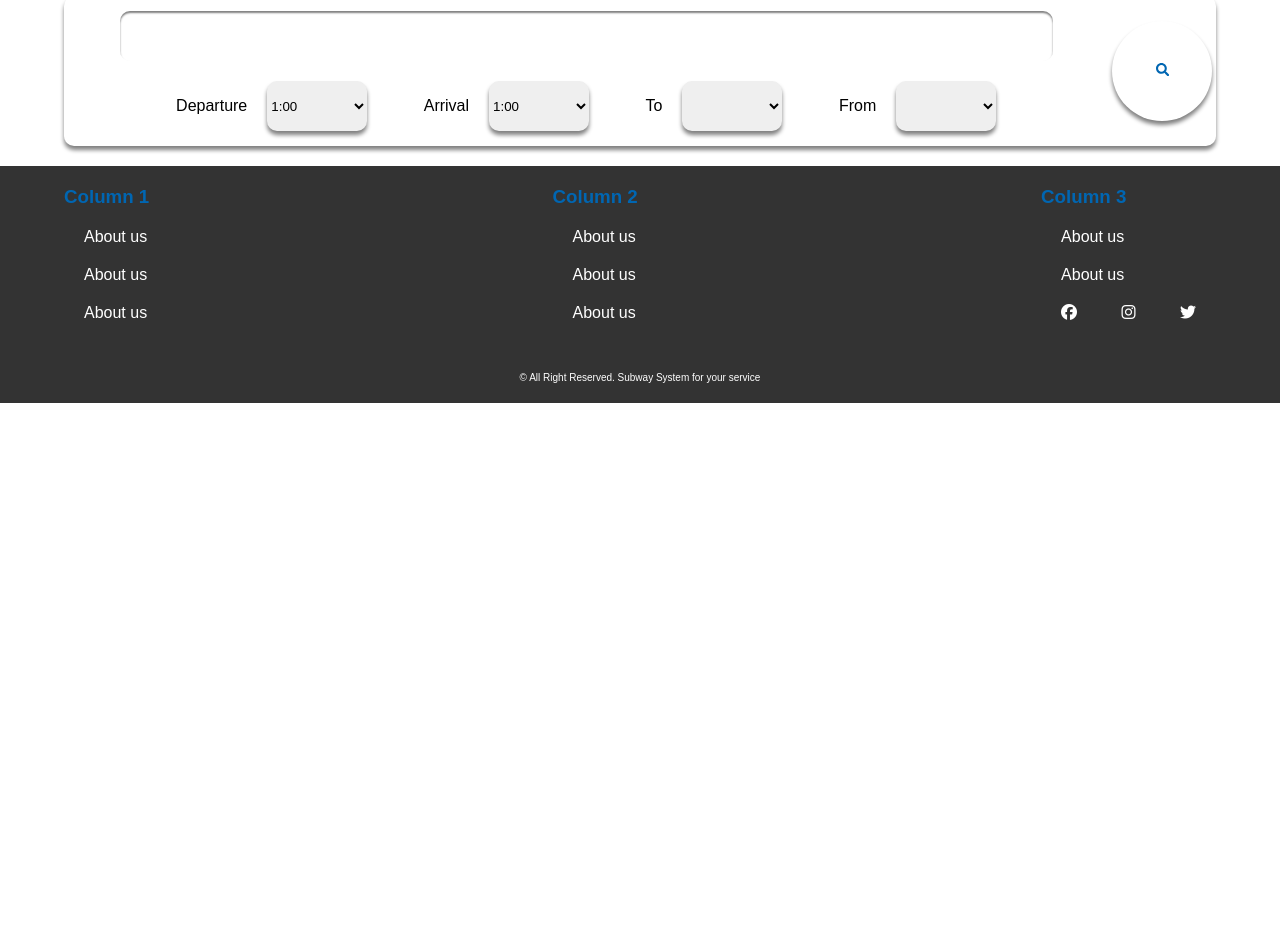
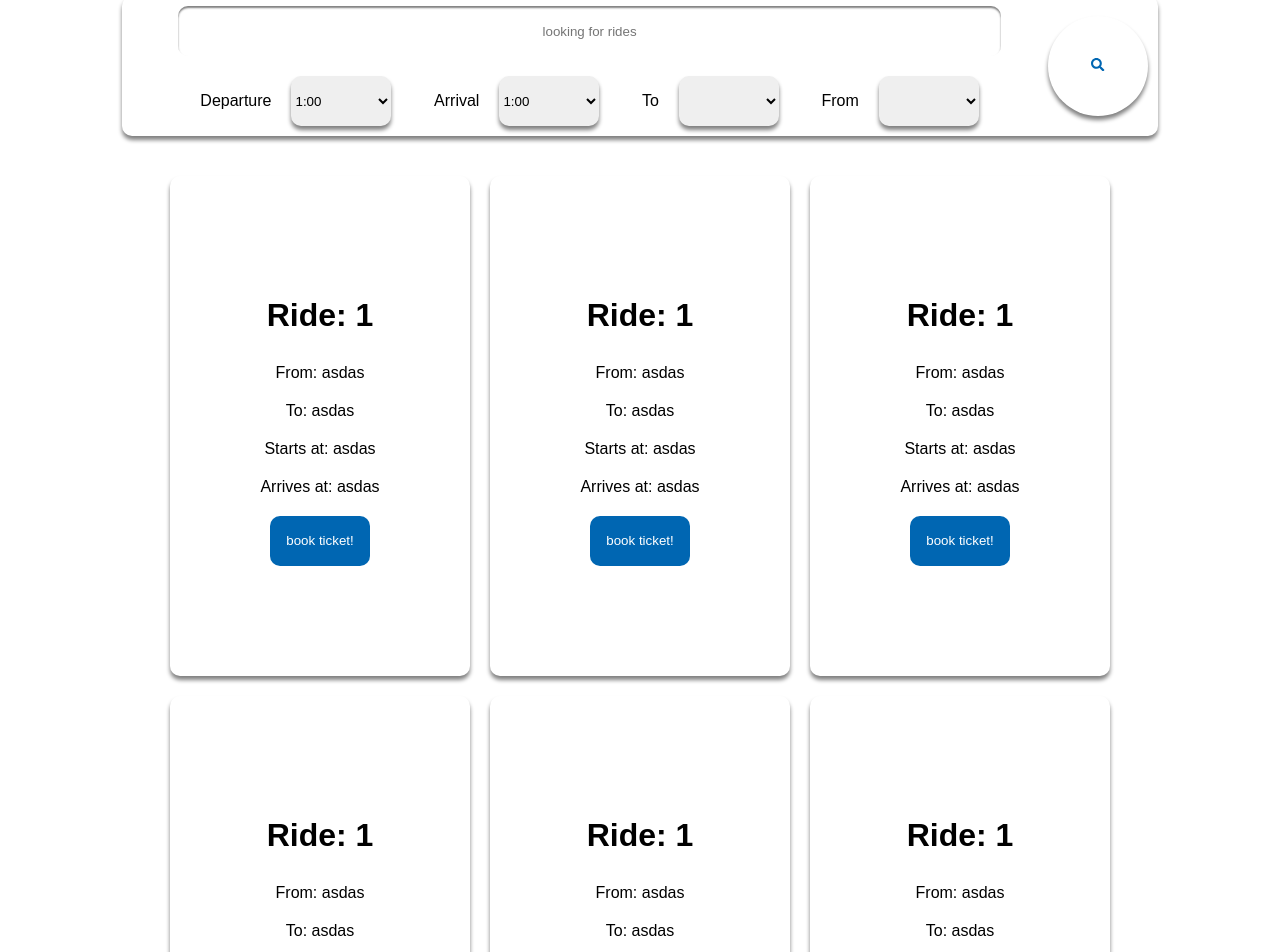
Before and after one commit to AhmadHandoush/Subway-System, a React (Create React App) app in the folder front-end/: page /allrides in a window 1280 px wide. Shown: the part 114-1066 px from the top of the page. Before the commit the page ends 800 px from the top, so only its background shows below. Built offline with nearby package versions, Linux system fonts and the light colour scheme.

Commit message:
finished the all rides page

```diff
--- /dev/null
+++ b/front-end/src/Components/rideCardBig/index.css
@@ -0,0 +1,23 @@
+.ride-card-big{
+    width:300px;
+    height: 500px;
+    border-radius: 10px;
+    box-shadow: 0 4px 4px gray;
+    gap: 20px;
+    padding: 20px;
+}
+
+.ride-card-big button{
+    width: 100px;
+    height: 50px;
+    border-radius:10px;
+    border: none;
+}
+
+.card-div{
+    width: 90%;
+    flex-wrap: wrap;
+    height: 100%;
+    gap: 20px;
+    margin-bottom: 30px;
+}
--- /dev/null
+++ b/front-end/src/Components/rideCardBig/index.jsx
@@ -0,0 +1,19 @@
+import './index.css'
+
+const RideCardBig=({
+    ride_id,departure_station,arrival_station,departure_time,arrival_time,handleBooking
+})=>{
+
+    return(
+        <div className='ride-card-big flex column center '>
+            <h1>Ride: {ride_id}</h1>
+            <p>From: {departure_station}</p>
+            <p>To: {arrival_station}</p>
+            <p>Starts at: {departure_time}</p>
+            <p>Arrives at: {arrival_time}</p>
+            <button className='txt-white bg-primary' onClick={handleBooking}>book ticket!</button>
+        </div>
+    )
+}
+
+export default RideCardBig
--- a/front-end/src/Components/rideSearchBar/index.css
+++ b/front-end/src/Components/rideSearchBar/index.css
@@ -1,14 +1,16 @@
 .ride-search {
   width: 90%;
-  height: 150px;
+  height: fit-content;
   box-shadow: 0 4px 4px 0 gray;
   border-radius: 10px;
   margin-bottom: 20px;
+  padding: 10px;
   margin-top: 20px;
 }
 
 .without-btn {
   gap: 20px;
+  flex-wrap: wrap;
   width: 90%;
 }
 
@@ -36,6 +38,8 @@
 
 .selects {
   width: 90%;
+  flex-wrap: wrap;
+  gap: 20px ;
 }
 
 .selects select {
--- a/front-end/src/Components/rideSearchBar/index.jsx
+++ b/front-end/src/Components/rideSearchBar/index.jsx
@@ -32,7 +32,7 @@ const RideSearchBar = () => {
   return (
     <div className="ride-search flex around">
       <div className="without-btn flex column center">
-        <input type="text" />
+        <input type="text" placeholder="looking for rides"/>
         <div className="selects full-width flex evenly">
           <div className="flex center">
             <label htmlFor="departure-time">Departure</label>
--- a/front-end/src/pages/allRides/index.jsx
+++ b/front-end/src/pages/allRides/index.jsx
@@ -1,10 +1,61 @@
 import "./index.css";
 import RideSearchBar from "../../Components/rideSearchBar";
+import RideCardBig from "../../Components/rideCardBig";
 
 const AllRides = () => {
   return (
     <div className="full-width center flex column">
-      <RideSearchBar />
+      <div className="flex center card-div ">
+        <RideSearchBar />
+          <RideCardBig ride_id='1'
+           departure_station='asdas'
+           arrival_station='asdas'
+           departure_time='asdas'
+           arrival_time='asdas'
+          />
+          <RideCardBig ride_id='1'
+           departure_station='asdas'
+           arrival_station='asdas'
+           departure_time='asdas'
+           arrival_time='asdas'
+          />
+          <RideCardBig ride_id='1'
+           departure_station='asdas'
+           arrival_station='asdas'
+           departure_time='asdas'
+           arrival_time='asdas'
+          />
+          <RideCardBig ride_id='1'
+           departure_station='asdas'
+           arrival_station='asdas'
+           departure_time='asdas'
+           arrival_time='asdas'
+          />
+          <RideCardBig ride_id='1'
+           departure_station='asdas'
+           arrival_station='asdas'
+           departure_time='asdas'
+           arrival_time='asdas'
+          />
+          <RideCardBig ride_id='1'
+           departure_station='asdas'
+           arrival_station='asdas'
+           departure_time='asdas'
+           arrival_time='asdas'
+          />
+          <RideCardBig ride_id='1'
+           departure_station='asdas'
+           arrival_station='asdas'
+           departure_time='asdas'
+           arrival_time='asdas'
+          />
+          <RideCardBig ride_id='1'
+           departure_station='asdas'
+           arrival_station='asdas'
+           departure_time='asdas'
+           arrival_time='asdas'
+          />
+      </div>
     </div>
   );
 };
--- a/front-end/src/pages/allStations/components/map/index.jsx
+++ b/front-end/src/pages/allStations/components/map/index.jsx
@@ -5,7 +5,7 @@ import "leaflet/dist/leaflet.css";
 import L from 'leaflet'
 
 
-const Map = ({handleMapClick,stations}) => {
+const Map = ({stations}) => {
 
 
     const customIcon = L.icon({
@@ -19,7 +19,7 @@ const Map = ({handleMapClick,stations}) => {
       <MapContainer
         center={[33.8547, 35.8623]}
         zoom={9}
-        onClick={handleMapClick}
+
       >
         <TileLayer
           attribution='&copy; <a href="https://www.openstreetmap.org/copyright">OpenStreetMap</a> contributors'
--- a/front-end/src/pages/allStations/components/search/index.css
+++ b/front-end/src/pages/allStations/components/search/index.css
@@ -6,6 +6,7 @@
   box-shadow:0 2px 4px gray;
   width: 90%;
   border-radius: 30px;
+  margin-bottom: 30px;
 }
 
 .search input {
--- a/front-end/src/pages/allStations/index.css
+++ b/front-end/src/pages/allStations/index.css
@@ -0,0 +1,3 @@
+.all-stations{
+    margin-bottom:30px;
+}
--- a/front-end/src/pages/allStations/index.jsx
+++ b/front-end/src/pages/allStations/index.jsx
@@ -1,26 +1,29 @@
 import Search from "./components/search";
-import Map from './components/map'
-import axios from "axios"
-import { useEffect,useState } from "react";
+import Map from "./components/map";
+import { useEffect, useState } from "react";
+import axios from "axios";
 
 const All = () => {
-  const [Stations,setStation]= useState([])
+  const [Stations, setStations] = useState([]);
 
-  const getStations=()=>{
-
-
-  }
-
-
+  useEffect(() => {
+    axios({
+      url: "http://127.0.0.1:8000/api/get_stations",
+      method: "get",
+    }).then(function (res) {
+      console.log(res);
+      if (res.status == 200) {
+        setStations(res.data);
+      }
+    });
+  }, []);
 
   return (
-    <div className="flex center column full-width">
-      <Map handleMapClick={handleMapClick} />
+    <div className="flex all-stations center column full-width">
+      <Map stations={Stations}/>
       <Search />
-
     </div>
   );
 };
 
-
-export default All
+export default All;
```
